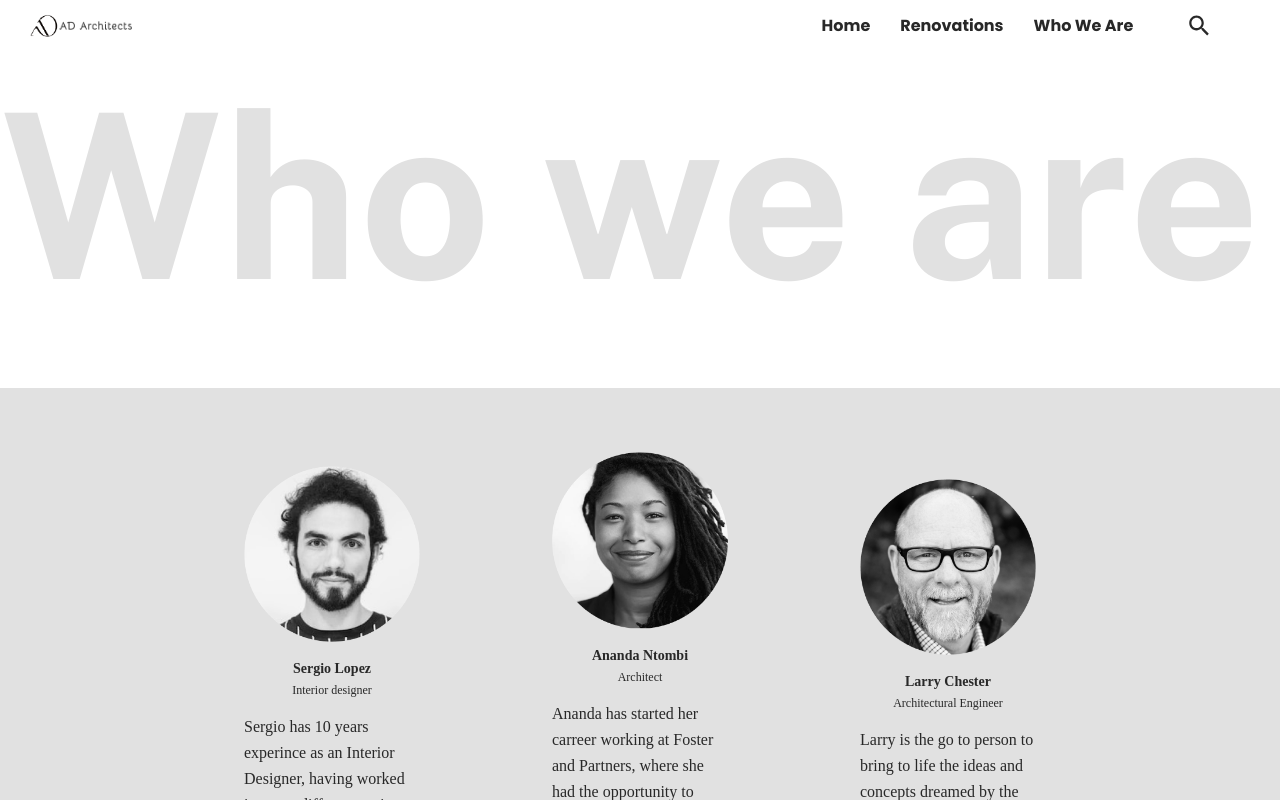
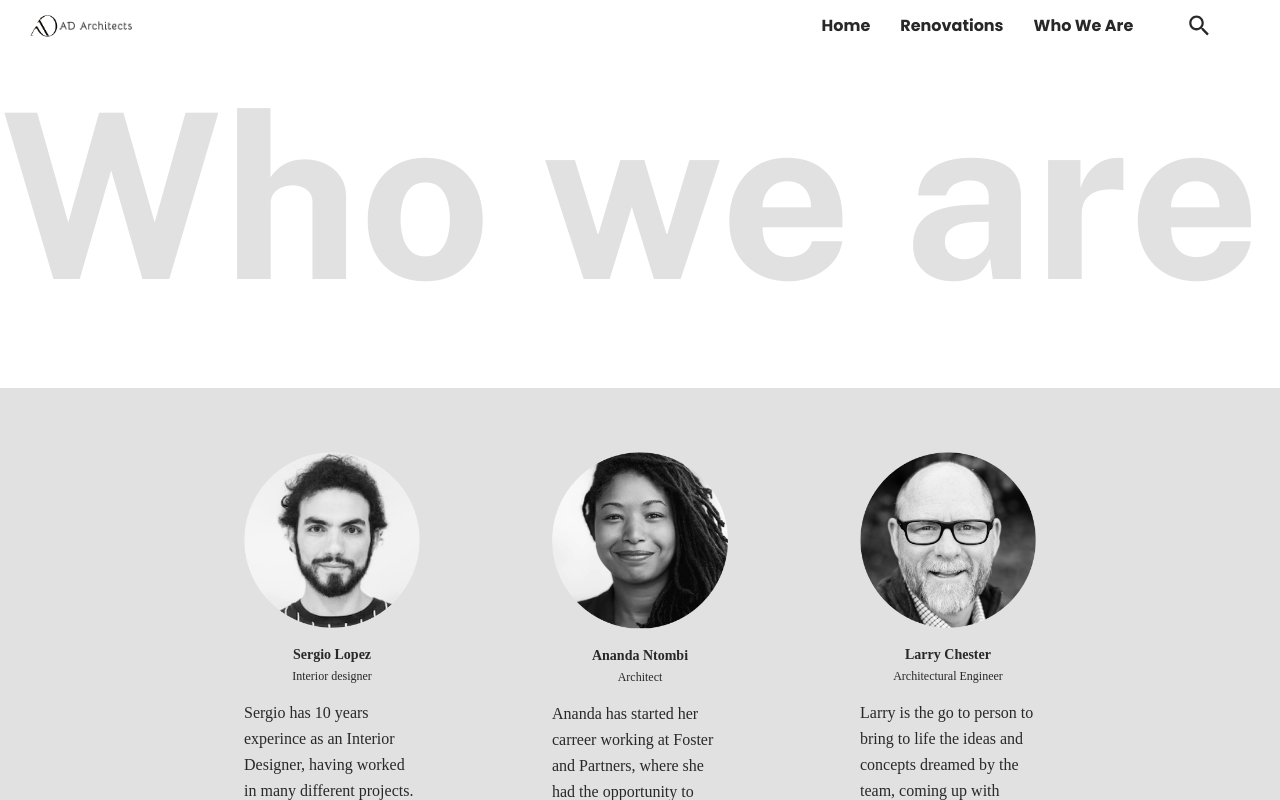
Before and after one commit to EDGI9/ad-architect-app, a React (Vite) app: page /ad-architect-app/whoweare in a window 1280 px wide. Shown: the top 800 px of the page. Built offline with nearby package versions, Linux system fonts and the light colour scheme; a web font is replaced by a local one.

Commit message:
Adding Fix to employee card alignment

```diff
--- a/src/views/WhoWeAre.tsx
+++ b/src/views/WhoWeAre.tsx
@@ -21,7 +21,7 @@ export function WhoWeAre(): JSX.Element{
                     <PageTitle text="Who we are"/>
                 </section>
                 <section className="flex justify-center my-28 ">
-                    <Card backgroundColor="#E1E1E1" className="w-screen flex justify-center items-center md:items-top flex-col md:flex-row md:space-x-12">
+                    <Card backgroundColor="#E1E1E1" className="w-screen flex justify-center items-center md:items-start flex-col md:flex-row md:space-x-12">
                         {employeeList}
                     </Card>
                 </section>
```
